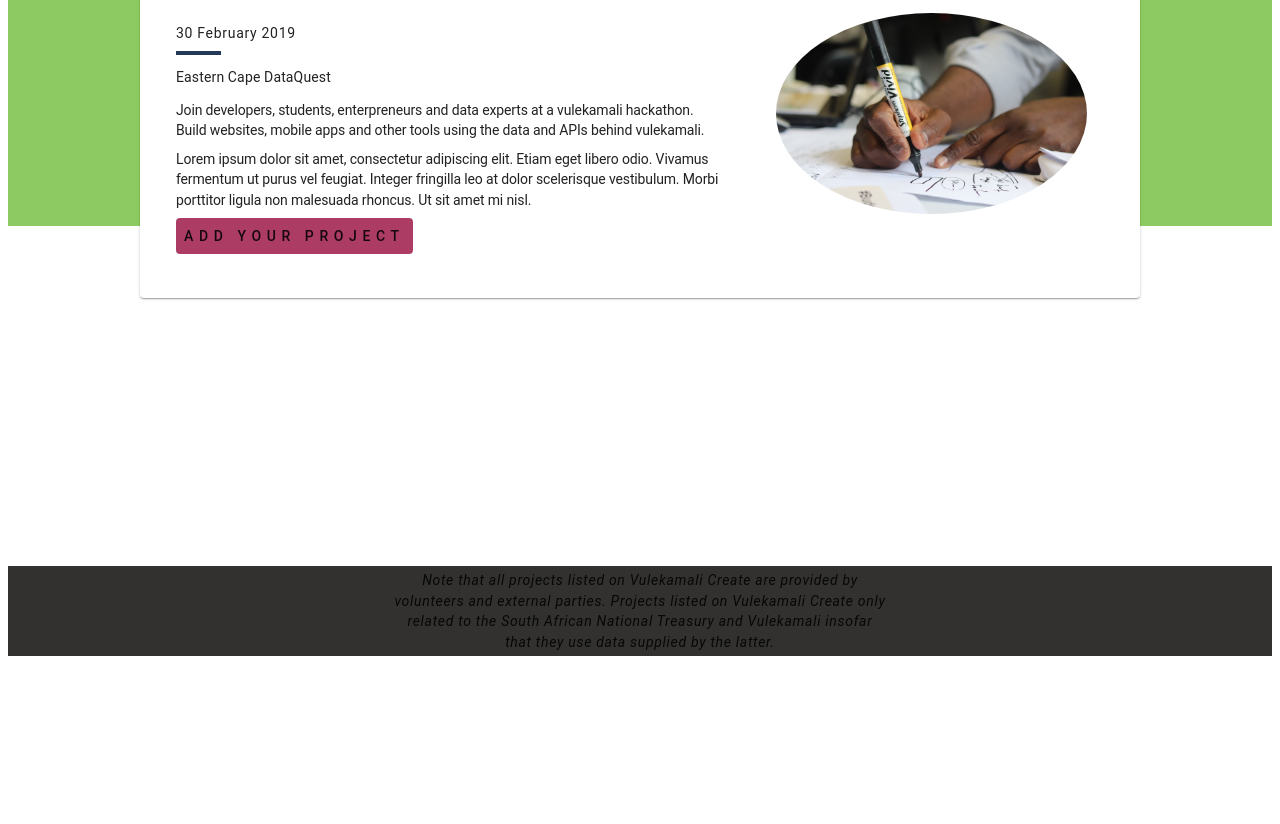
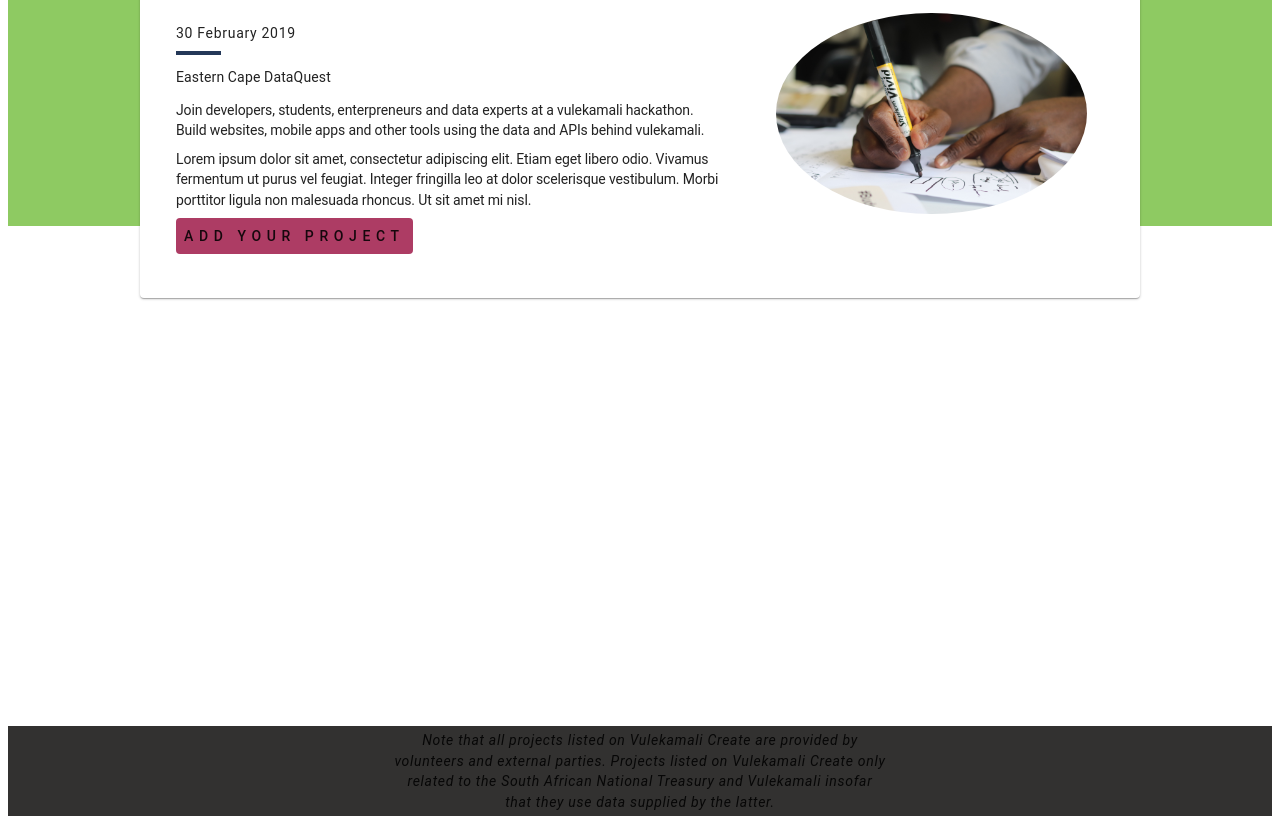
Before and after one commit to vulekamali/vulekamali-create, a Gatsby site: page / in a window 1280 px wide. Shown: the part 310-1134 px from the top of the page. Before the commit the page ends 974 px from the top, so only its background shows below. Built offline with nearby package versions, Linux system fonts and the light colour scheme; Gatsby itself is replaced by a stand-in of ours.

Commit message:
change margin footer

```diff
--- a/src/components/footer/index.jsx
+++ b/src/components/footer/index.jsx
@@ -7,7 +7,7 @@ const Wrapper = styled.div`
   width: 100%;
   height: 125px;
   background-color: #323130;
-  margin-top: 550px;
+  margin-top: 600px;
   display: flex;
   justify-content: center;
   align-items: center;
@@ -17,16 +17,16 @@ const Wrapper = styled.div`
   }
 
   @media screen and (min-width: 650px) {
-    margin-top: 420px;
+    margin-top: 500px;
   }
 
   @media screen and (min-width: 850px) {
-    margin-top: 330px;
+    margin-top: 500px;
     height: 90px;
   }
 
   @media screen and (min-width: 1024px) {
-    margin-top: 340px;
+    margin-top: 500px;
   }
 `;
 
```
